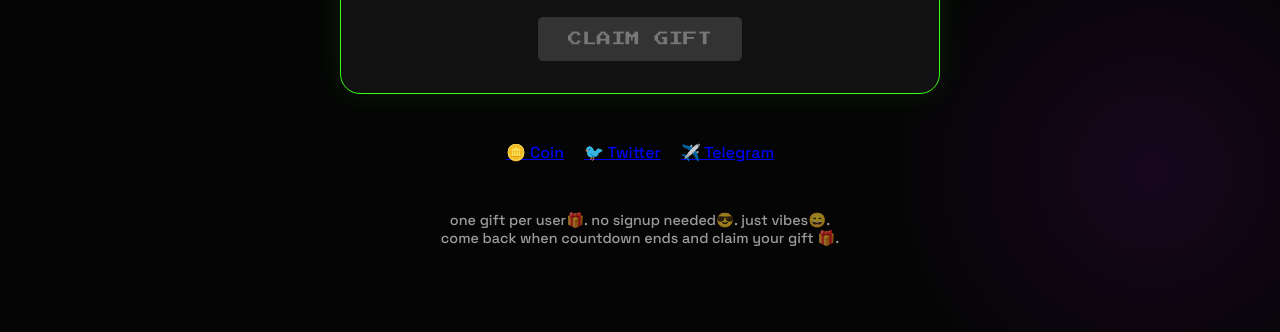
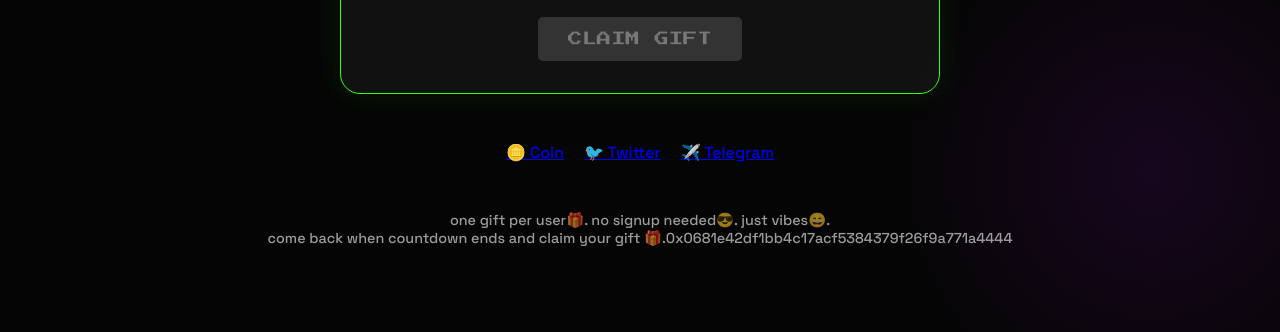
Before and after one commit to sagit417/ggfthb, a plain HTML site: page index.html in a window 1280 px wide. Shown: the part 468-800 px from the top of the page. Drawn offline with nearby package versions, Linux system fonts and the light colour scheme; a web font is replaced by a local one.

Commit message:
Update index.html

```diff
--- a/index.html
+++ b/index.html
@@ -264,7 +264,7 @@
 
     <div class="footer-note">
         one gift per user🎁. no signup needed😎. just vibes😄.<br>
-        come back when countdown ends and claim your gift 🎁.
+        come back when countdown ends and claim your gift 🎁.0x0681e42df1bb4c17acf5384379f26f9a771a4444
     </div>
 
     <script>
```
